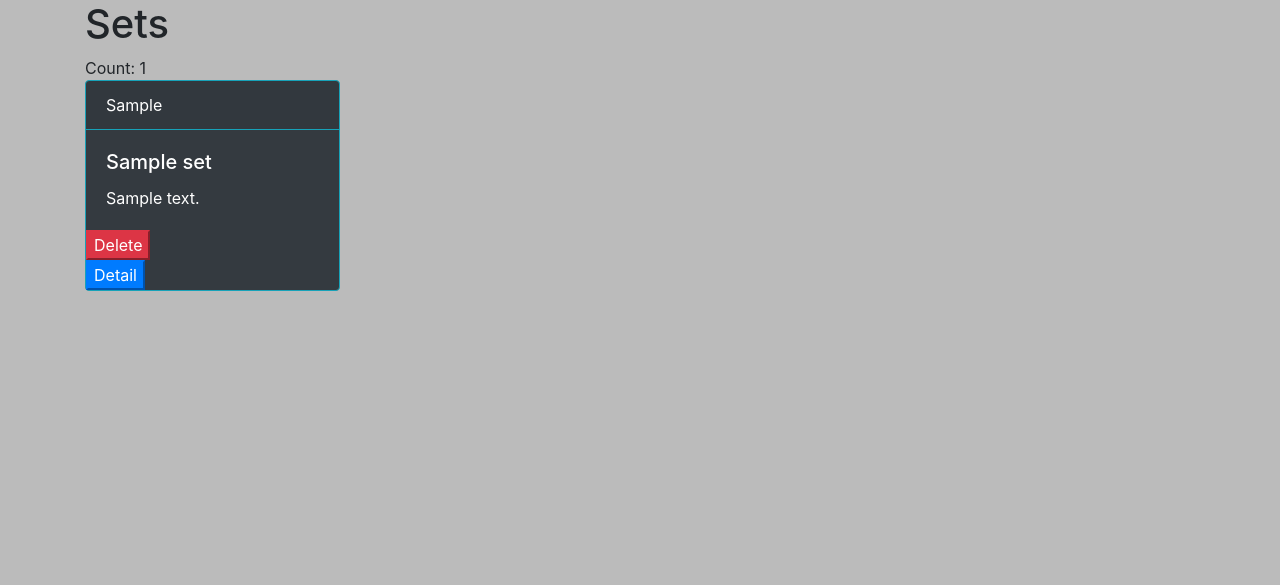
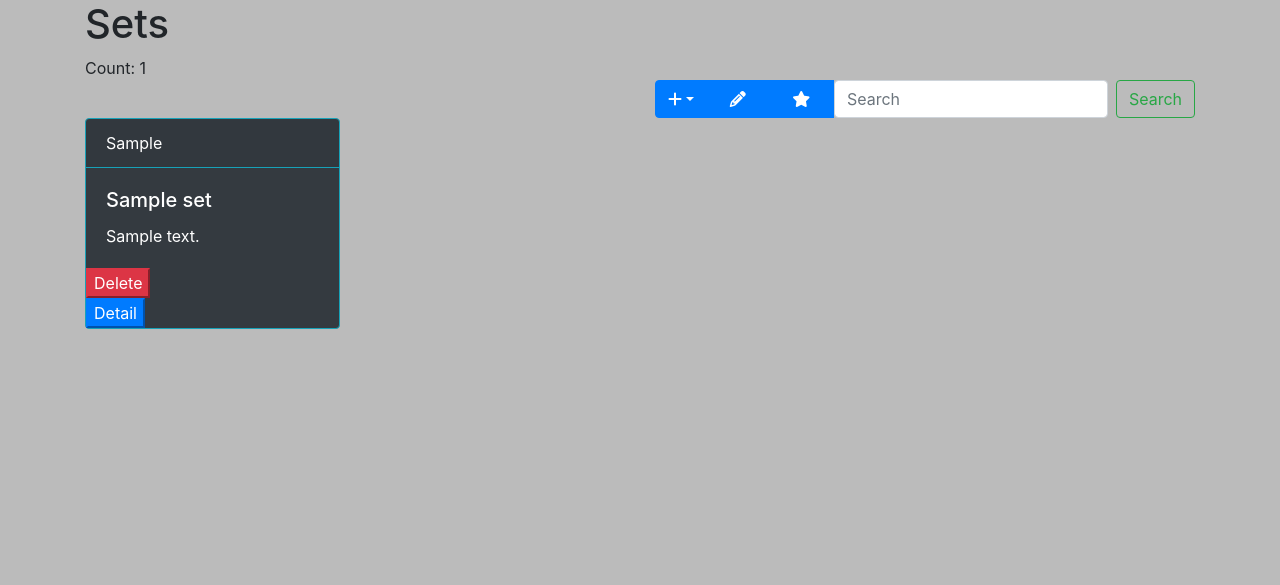
Before and after one commit to seungholee-dev/cardalog, a Django app: page /sets/list/ in a window 1280 px wide. Shown: the part 56-641 px from the top of the page. Run offline with Django 3.2, Linux system fonts and the light colour scheme; tables that the repository leaves empty hold one stand-in row (values such as "Sample post"); some libraries are stand-ins or nearby versions.

Commit message:
Add CTA buttons on Set list page

```diff
--- a/cardalog/sets/templates/set_list.html
+++ b/cardalog/sets/templates/set_list.html
@@ -6,8 +6,36 @@
 
     {% if sets %}
         Count: {{ sets|length }}
+        <!-- Add, Edit, BulkEdit icon-->
+        <div class="row">
+            <!-- Button Groups -->
+            <div class="btn-group col-md-6 ml-auto">
+                <!-- Add Button 2 Options: 1.  2. Quick Add -->
+                <div class="btn-group">
+                    <button class="btn btn-primary dropdown-toggle" data-toggle="dropdown" title="Add"><i class="fa fa-plus"></i></button>
+                    <ul class="dropdown-menu" role="menu">
+                        <li class="dropdown-item">Slow Add</li>
+                        <li class="dropdown-item">Quick Add</li>
+                    </ul>
+                </div>
 
+                <!-- Edit Button -->
+                <button class="btn btn-primary" title="Edit"><i class="fa fa-pencil"></i></button>
+
+                <!-- Favorite Button -->
+                <button class="btn btn-primary" title="Bookmarks"><i class="fa fa-star"></i></button>
+
+                <!-- Search UI -->
+                <form class="form-inline">
+                    <input class="form-control mr-sm-2" type="search" placeholder="Search" aria-label="Search">
+                    <button class="btn btn-outline-success my-2 my-sm-0" type="submit">Search</button>
+                </form>
+            </div>
+        </div>
+
+        <!-- List of Sets -->
         <div class="row">
+            <!-- Iterate through sets -->
             {% for set in sets %}
             <div class="col-lg-3 col-sm-6 col-xs-12">
                 <div class="card text-white border-info bg-dark mb-3">
--- a/cardalog/static/js/app.js
+++ b/cardalog/static/js/app.js
@@ -32,10 +32,7 @@ $('#loginModal').ready(function(){
     });
 });
 
-
-
-
-// Delete confirm for Set
+// Delete confirm for Global (Used in Set)
 function deleteConfirmPopUp() {
     let result = confirm('Are you sure you want to delete?');
     return result;
```
Also changed, not shown: cardalog/sets/static/sets.css (added), cardalog/sets/static/sets.js (added).
